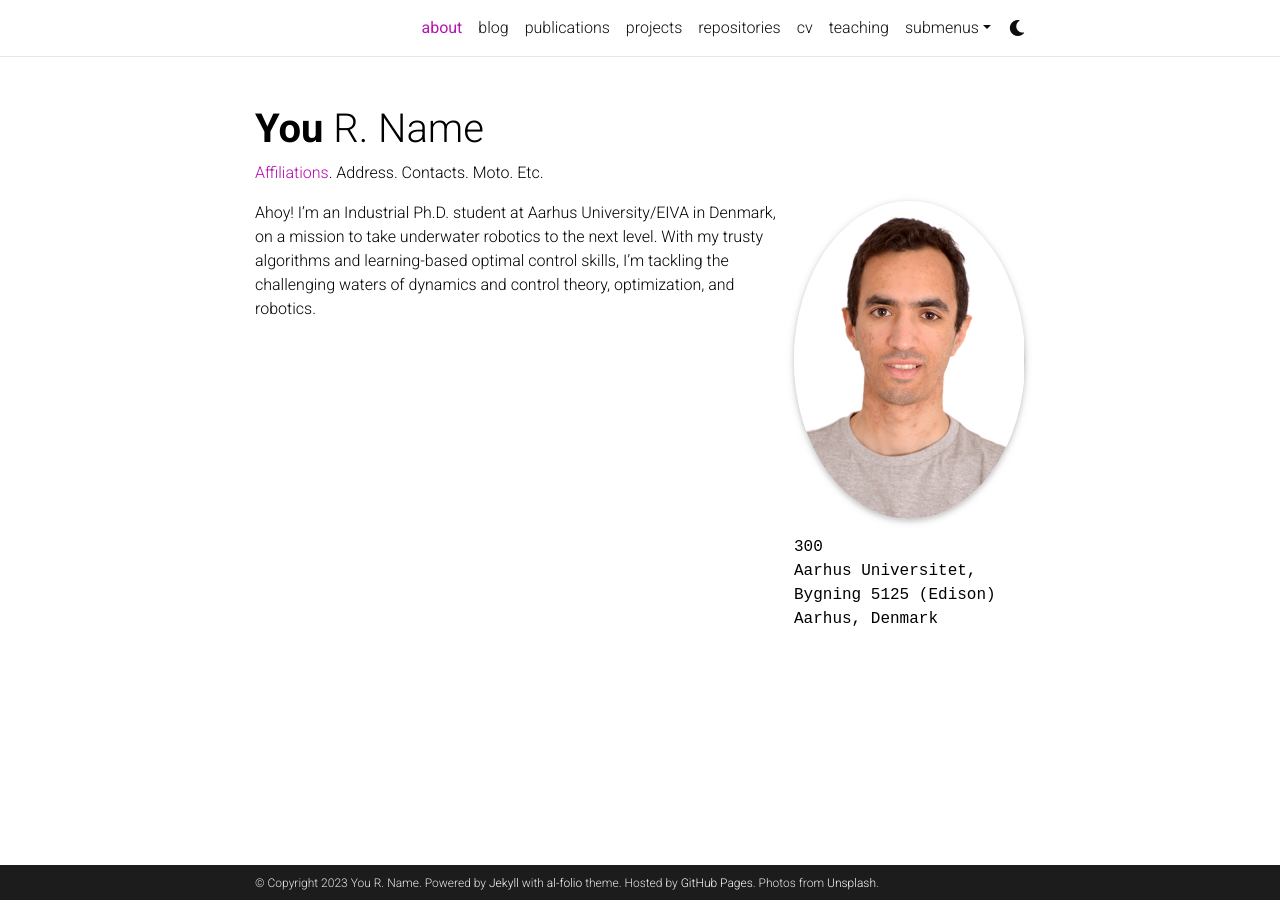
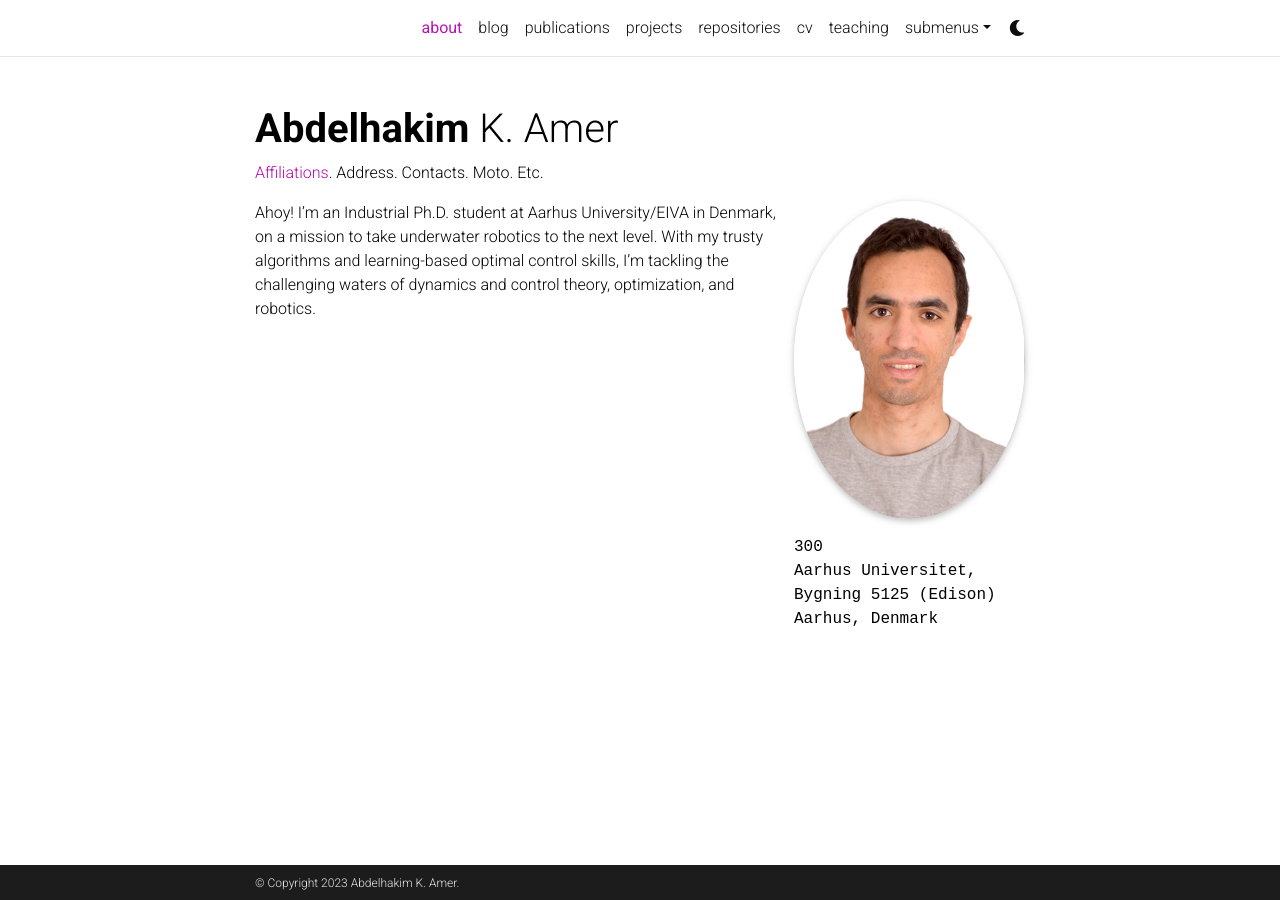
Before and after one commit to abdelhakim96/abdelhakim96.github.io, a Jekyll site: the page built from _pages/about.md, in a window 1280 px wide. Built offline with Jekyll 4.4.1, drawn with Linux system fonts in a browser that asks for light colours; full-size pictures stand in for the smaller copies a plugin makes; comment, search, counter and statistics services are not loaded; a style sheet for code colours, icons or effects is not loaded.

Commit message:
edited personal info

```diff
--- a/_config.yml
+++ b/_config.yml
@@ -3,23 +3,19 @@
 # -----------------------------------------------------------------------------
 
 title: blank # the website title (if blank, full name will be used instead)
-first_name: You
-middle_name: R.
-last_name: Name
-email: you@example.com
+first_name: Abdelhakim
+middle_name: K.
+last_name: Amer
+email: abdelhakim@ece.au.dk
 description: > # the ">" symbol means to ignore newlines until "footer_text:"
-  A simple, whitespace theme for academics. Based on [*folio](https://github.com/bogoli/-folio) design.
 footer_text: >
-  Powered by <a href="https://jekyllrb.com/" target="_blank">Jekyll</a> with <a href="https://github.com/alshedivat/al-folio">al-folio</a> theme.
-  Hosted by <a href="https://pages.github.com/" target="_blank">GitHub Pages</a>.
-  Photos from <a href="https://unsplash.com" target="_blank">Unsplash</a>.
-keywords: jekyll, jekyll-theme, academic-website, portfolio-website  # add your own keywords or leave empty
+keywords: robotics, research, optimal control, machine learning, a.i   # add your own keywords or leave empty
 
 lang: en # the language of your site (for example: en, fr, cn, ru, etc.)
 icon: ⚛️  # the emoji used as the favicon (alternatively, provide image name in /assets/img/)
 
-url: https://alshedivat.github.io # the base hostname & protocol for your site
-baseurl: /al-folio # the subpath of your site, e.g. /blog/
+url: https://abdelhakim96.github.io # the base hostname & protocol for your site
+baseurl:  # the subpath of your site, e.g. /blog/
 last_updated: false # set to true if you want to display last updated in the footer
 impressum_path:  # set to path to include impressum link in the footer, use the same path as permalink in a page, helps to conform with EU GDPR
 
@@ -71,16 +67,16 @@ og_image: # The site-wide (default for all links) Open Graph preview image
 # Social integration
 # -----------------------------------------------------------------------------
 
-github_username: # your GitHub user name
+github_username: abdelhakim96
 gitlab_username: # your GitLab user name
 twitter_username: # your Twitter handle
 mastodon_username: # your mastodon instance+username in the format instance.tld/@username
-linkedin_username: # your LinkedIn user name
+linkedin_username: abdelhakim-amer #
 telegram_username: # your Telegram user name
 scholar_userid: # your Google Scholar ID
 semanticscholar_id: # your Semantic Scholar ID
 whatsapp_number: # your WhatsApp number (full phone number in international format. Omit any zeroes, brackets, or dashes when adding the phone number in international format.)
-orcid_id: # your ORCID ID
+orcid_id: 0000-0001-5387-7613
 medium_username: # your Medium username
 quora_username: # your Quora username
 publons_id: # your ID on Publons
@@ -120,7 +116,7 @@ bing_site_verification:  # out your bing-site-verification ID (Bing Webmaster)
 # Blog
 # -----------------------------------------------------------------------------
 
-blog_name: al-folio # blog_name will be displayed in your blog page
+blog_name: hakim-blog # blog_name will be displayed in your blog page
 blog_nav_title: blog # your blog must have a title for it to be displayed in the nav bar
 blog_description: a simple whitespace theme for academics
 permalink: /blog/:year/:title/
@@ -137,16 +133,16 @@ related_blog_posts:
 # Follow instructions on https://giscus.app/ to setup for your repo to fill out
 # the information below.
 giscus:
-  repo: alshedivat/al-folio      # <your-github-user-name>/<your-github-repo-name>
-  repo_id: MDEwOlJlcG9zaXRvcnk2MDAyNDM2NQ==
-  category: Comments             # name of the category under which discussions will be created
-  category_id: DIC_kwDOA5PmLc4CTBt6
-  mapping: title                 # identify discussions by post title
-  strict: 1                      # use strict identification mode
-  reactions_enabled: 1           # enable (1) or disable (0) emoji reactions
-  input_position: bottom         # whether to display input form below (bottom) or above (top) the comments
-  theme: preferred_color_scheme  # name of the color scheme (preferred works well with al-folio light/dark mode)
-  emit_metadata: 0
+  repo:  # <your-github-user-name>/<your-github-repo-name>
+  repo_id: #
+  category:              # name of the category under which discussions will be created
+  category_id:
+  mapping:                  # identify discussions by post title
+  strict:                      # use strict identification mode
+  reactions_enabled:           # enable (1) or disable (0) emoji reactions
+  input_position:         # whether to display input form below (bottom) or above (top) the comments
+  theme:   # name of the color scheme (preferred works well with al-folio light/dark mode)
+  emit_metadata:
   lang: en
 
 # Disqus comments (DEPRECATED)
```
